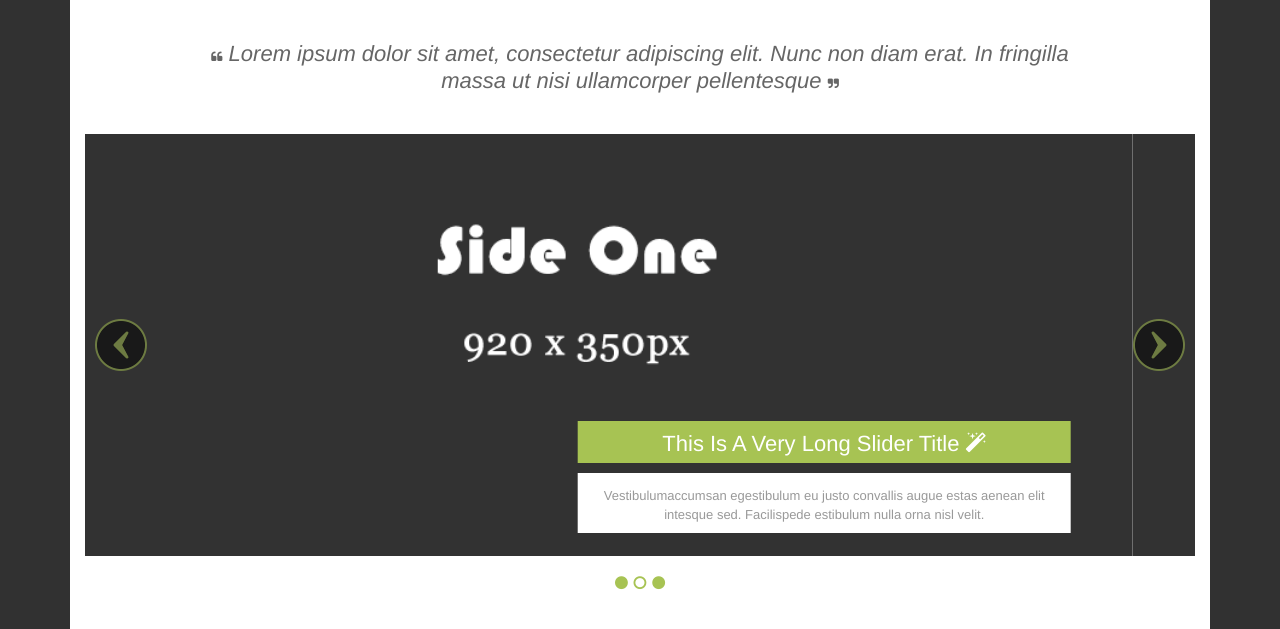
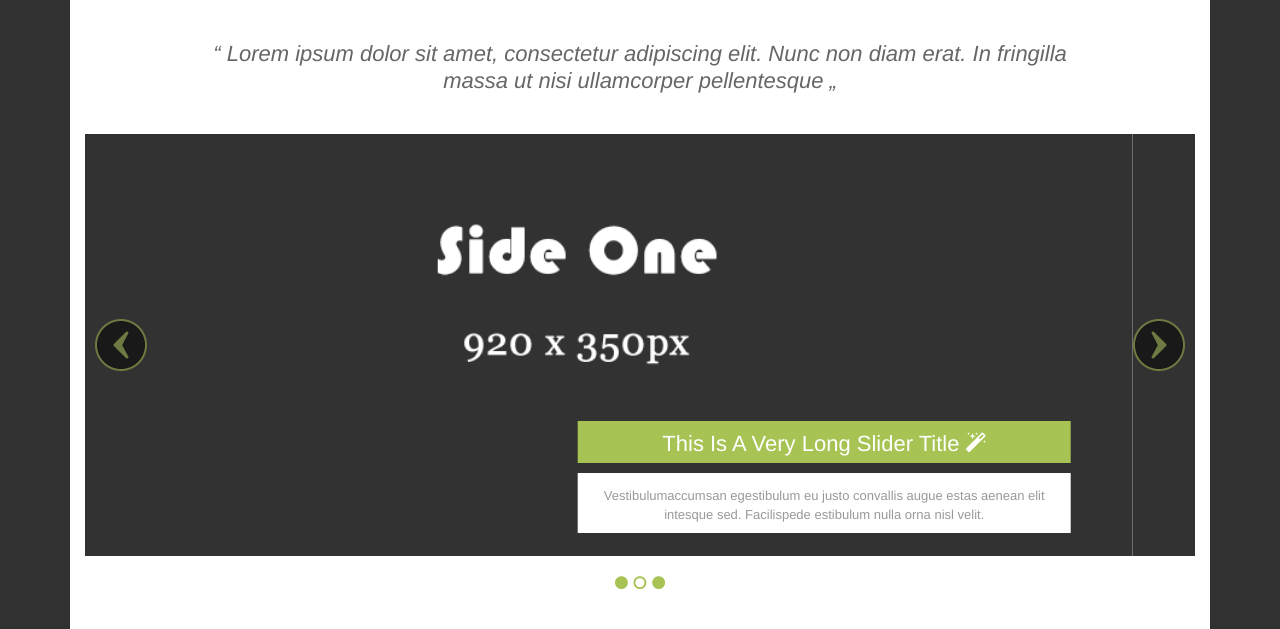
Before and after one commit to tutv/clearcut, a plain HTML site: page index.html in a window 1280 px wide. Shown: the part 104-733 px from the top of the page. Drawn offline with Linux system fonts and the light colour scheme.

Commit message:
Fix sysbol quote in shout

```diff
--- a/index.html
+++ b/index.html
@@ -60,8 +60,7 @@
 
                 <!-- Shout -->
                 <div class="shout center-block">
-                    <p><i class="fa fa-quote-left"></i> Lorem ipsum dolor sit amet, consectetur adipiscing elit. Nunc non diam
-                        erat. In fringilla massa ut nisi ullamcorper pellentesque <i class="fa fa-quote-right"></i></p>
+                    <p>“ Lorem ipsum dolor sit amet, consectetur adipiscing elit. Nunc non diam erat. In fringilla massa ut nisi ullamcorper pellentesque „</p>
                 </div>
                 <!-- End Shout -->
             </header>
```
